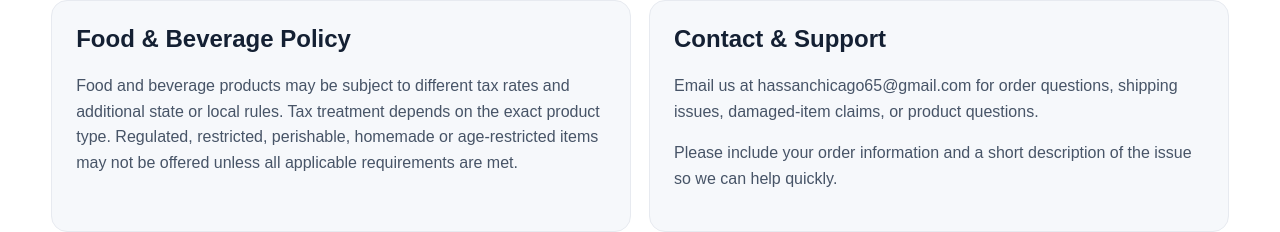
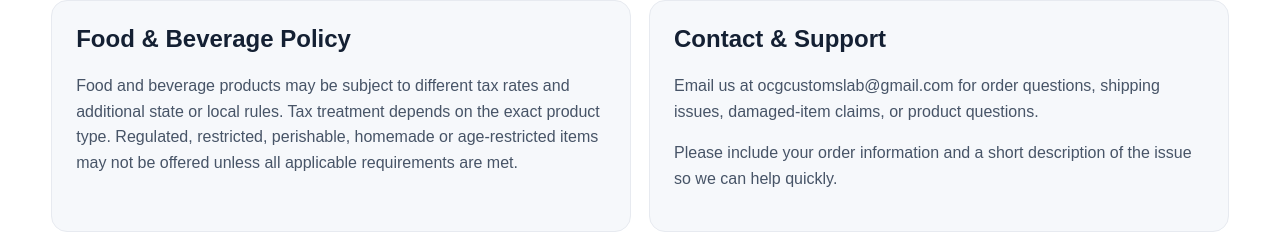
Before and after one commit to hassanchicago65-boop/ocgcustomslab, a plain HTML site: page index.html in a window 1280 px wide. Shown: the part 7648-7880 px from the top of the page. Drawn offline with Linux system fonts and the light colour scheme; a script that the page names is missing.

Commit message:
Update website contact email

```diff
--- a/index.html
+++ b/index.html
@@ -649,7 +649,7 @@ document.querySelectorAll(".hero-actions a").forEach(link => {
 
     <article class="policy light" id="contact">
       <h2>Contact & Support</h2>
- <p>Email us at   hassanchicago65@gmail.com for order questions, shipping issues, damaged-item claims, or product questions.</p>
+ <p>Email us at   <a href="mailto:ocgcustomslab@gmail.com">ocgcustomslab@gmail.com</a> for order questions, shipping issues, damaged-item claims, or product questions.</p>
       <p>Please include your order information and a short description of the issue so we can help quickly.</p>
     </article>
   </section>
```
